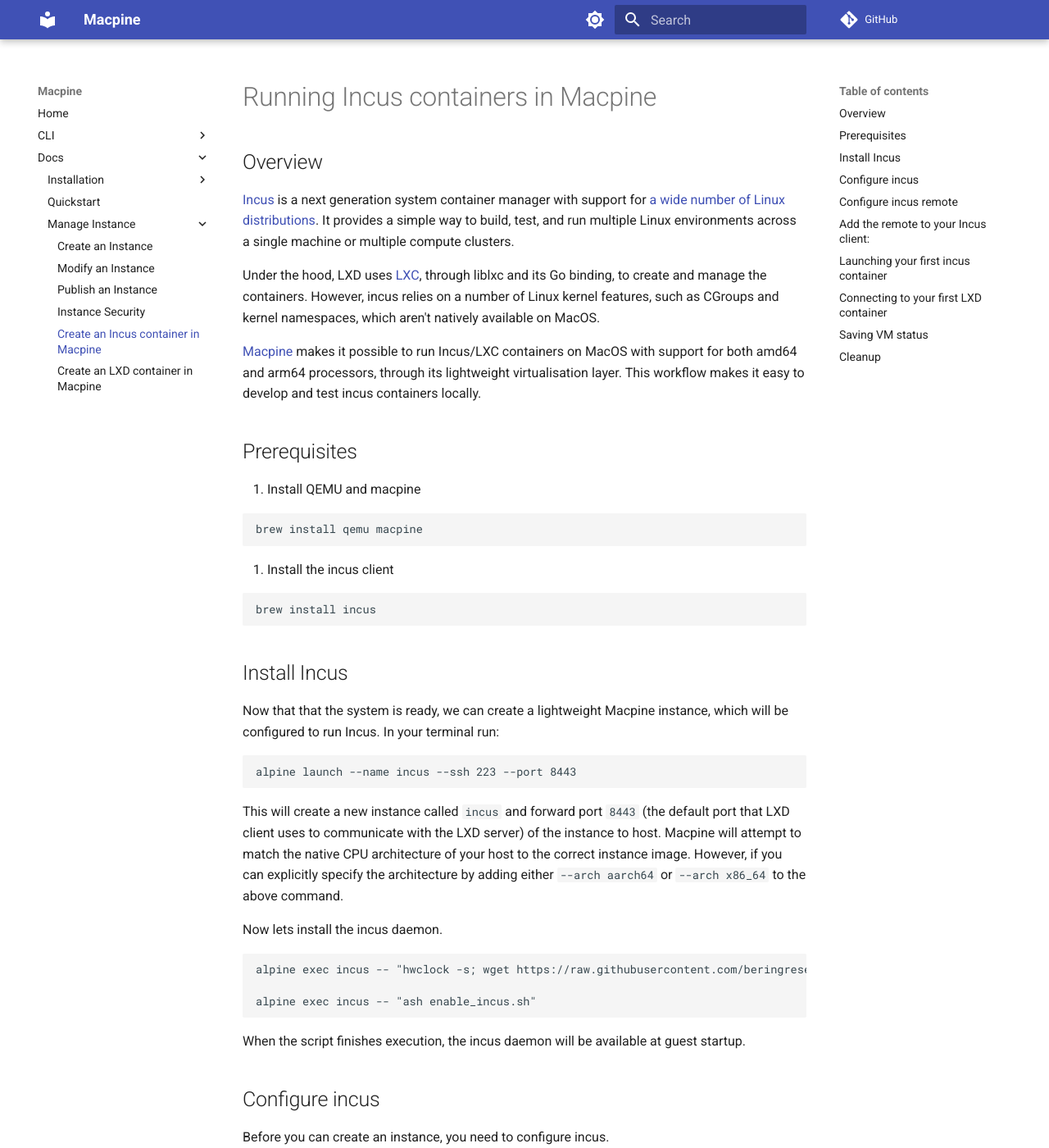
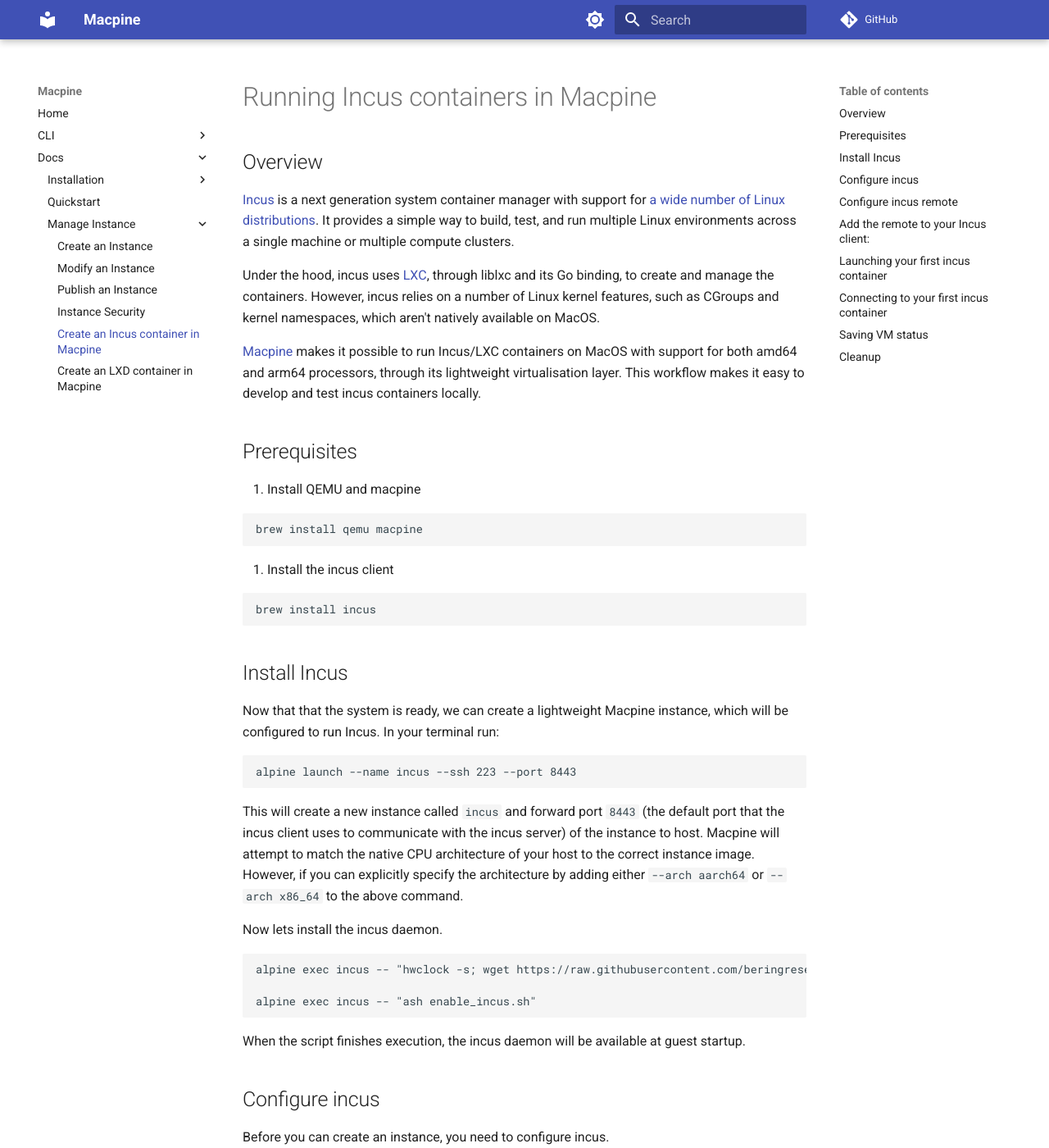
Before and after one commit to beringresearch/macpine, an MkDocs documentation site: the page built from docs/docs/incus_macpine.md, in a window 1280 px wide and 1400 px high. Shown: the whole window at 82% size. Built offline with MkDocs 1.6.1 and Material for MkDocs 9.7.7, drawn with Linux system fonts in a browser that asks for light colours; comment, search, counter and statistics services are not loaded; some of the changed text lies outside the part shown.

Commit message:
update incus docs

````diff
--- a/docs/docs/incus_macpine.md
+++ b/docs/docs/incus_macpine.md
@@ -4,7 +4,7 @@
 
 [Incus](https://linuxcontainers.org/incus/) is a next generation system container manager with support for [a wide number of Linux distributions](https://images.linuxcontainers.org). It provides a simple way to build, test, and run multiple Linux environments across a single machine or multiple compute clusters.
 
-Under the hood, LXD uses [LXC](https://linuxcontainers.org/lxc/introduction/), through liblxc and its Go binding, to create and manage the containers. However, incus relies on a number of Linux kernel features, such as CGroups and kernel namespaces, which aren't natively available on MacOS.
+Under the hood, incus uses [LXC](https://linuxcontainers.org/lxc/introduction/), through liblxc and its Go binding, to create and manage the containers. However, incus relies on a number of Linux kernel features, such as CGroups and kernel namespaces, which aren't natively available on MacOS.
 
 [Macpine](https://github.com/beringresearch/macpine) makes it possible to run Incus/LXC containers on MacOS with support for both amd64 and arm64 processors, through its lightweight virtualisation layer. This workflow makes it easy to develop and test incus containers locally.
 
@@ -29,7 +29,7 @@
 alpine launch --name incus --ssh 223 --port 8443
 ```
 
-This will create a new instance called `incus` and forward port `8443` (the default port that LXD client uses to communicate with the LXD server) of the instance to host. Macpine will attempt to match the native CPU architecture of your host to the correct instance image. However, if you can explicitly specify the architecture by adding either `--arch aarch64` or `--arch x86_64` to the above command.
+This will create a new instance called `incus` and forward port `8443` (the default port that the incus client uses to communicate with the incus server) of the instance to host. Macpine will attempt to match the native CPU architecture of your host to the correct instance image. However, if you can explicitly specify the architecture by adding either `--arch aarch64` or `--arch x86_64` to the above command.
 
 Now lets install the incus daemon.
 
@@ -94,7 +94,7 @@
 ```
 
 
-## Connecting to your first LXD container
+## Connecting to your first incus container
 
 ```bash
 incus exec debian -- bash
````
